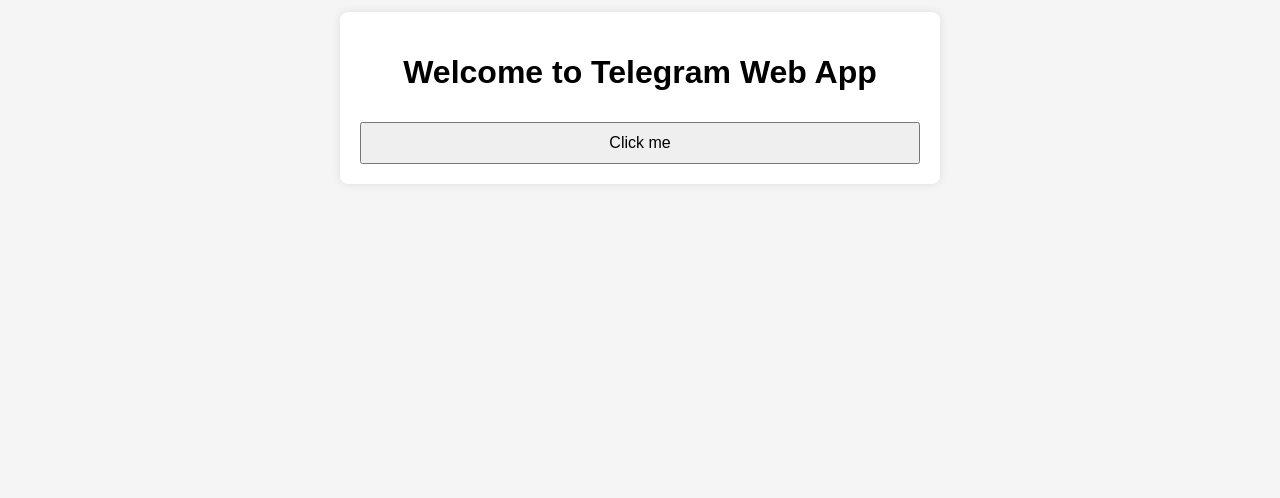
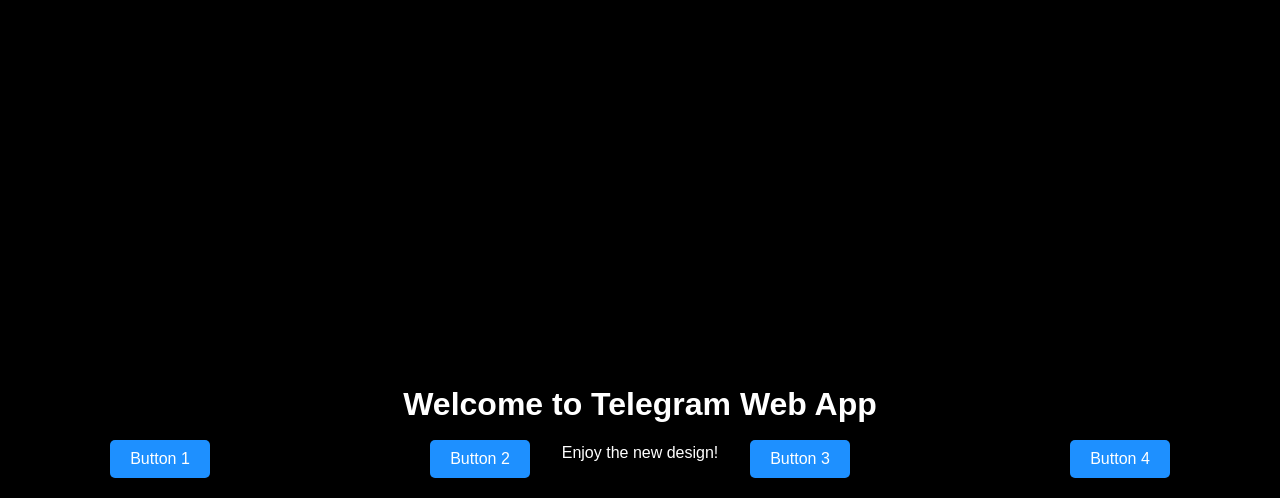
Before and after one commit to Y-Winch/Y_WinchAPP.github.io, a plain HTML site: page index.html in a window 1280 px wide. Shown: the part 302-800 px from the top of the page. Drawn offline with Linux system fonts and the light colour scheme.

Commit message:
Update index.html

```diff
--- a/index.html
+++ b/index.html
@@ -9,41 +9,62 @@
             font-family: Arial, sans-serif;
             margin: 0;
             padding: 0;
+            background-color: #000; /* Черный фон */
+            color: white; /* Белый цвет текста */
             display: flex;
-            justify-content: center;
+            flex-direction: column;
+            justify-content: flex-end; /* Размещаем кнопки снизу */
             align-items: center;
             height: 100vh;
-            background-color: #f5f5f5;
         }
         .container {
             width: 100%;
             max-width: 600px;
-            background: white;
-            box-shadow: 0 0 10px rgba(0, 0, 0, 0.1);
-            border-radius: 8px;
             padding: 20px;
             box-sizing: border-box;
-        }
-        h1 {
             text-align: center;
         }
+        .buttons {
+            width: 100%;
+            display: flex;
+            justify-content: space-around;
+            position: absolute;
+            bottom: 20px; /* Располагаем кнопки снизу */
+        }
         button {
-            width: 100%;
-            padding: 10px;
+            padding: 10px 20px;
             font-size: 16px;
-            margin-top: 10px;
             cursor: pointer;
+            border: none;
+            border-radius: 5px;
+            background-color: #1E90FF; /* Синий цвет кнопок */
+            color: white;
         }
     </style>
 </head>
 <body>
     <div class="container">
         <h1>Welcome to Telegram Web App</h1>
-        <button id="actionButton">Click me</button>
+        <p>Enjoy the new design!</p>
+    </div>
+    <div class="buttons">
+        <button id="button1">Button 1</button>
+        <button id="button2">Button 2</button>
+        <button id="button3">Button 3</button>
+        <button id="button4">Button 4</button>
     </div>
     <script>
-        document.getElementById('actionButton').addEventListener('click', function() {
-            alert('Button clicked!');
+        document.getElementById('button1').addEventListener('click', function() {
+            alert('Button 1 clicked!');
+        });
+        document.getElementById('button2').addEventListener('click', function() {
+            alert('Button 2 clicked!');
+        });
+        document.getElementById('button3').addEventListener('click', function() {
+            alert('Button 3 clicked!');
+        });
+        document.getElementById('button4').addEventListener('click', function() {
+            alert('Button 4 clicked!');
         });
     </script>
 </body>
```
